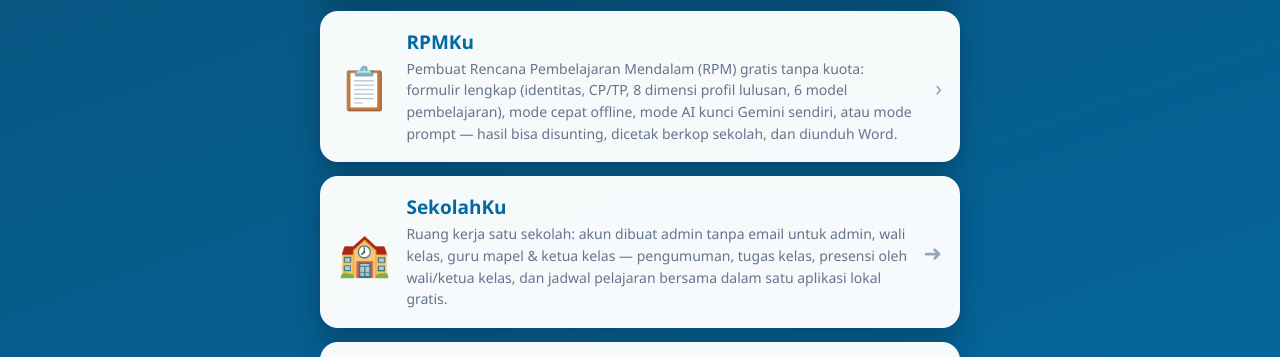
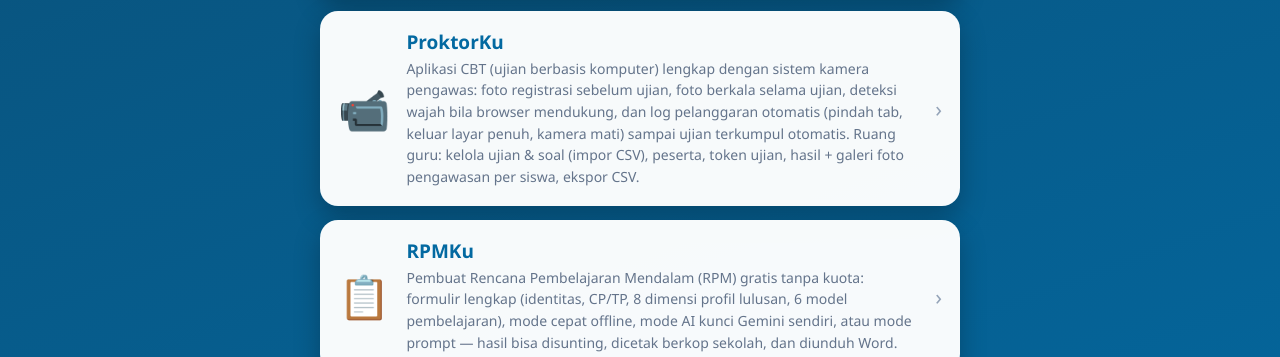
Before and after one commit to herrysalsabila12-ship-it/herrysalsabila12-ship-it.github.io, a plain HTML site: page index.html in a window 1280 px wide. Shown: the part 667-1024 px from the top of the page. Drawn offline with Linux system fonts and the light colour scheme.

Commit message:
Hub: tambah kartu ProktorKu

```diff
--- a/index.html
+++ b/index.html
@@ -37,6 +37,11 @@
   <a class="kartu" href="editor-kartu-pelajar/">
     <div class="ikon">✏️</div>
     <div><h2>Editor Kartu Pelajar</h2><p>Editor khusus kartu pelajar SMP Tarung Riwut format 1 sisi: semua isi di sisi depan — data siswa, barcode NISN, ketentuan ringkas, dan tanda tangan kepala sekolah berupa barcode NIP, tanpa halaman belakang. Terhubung ke database online 67 siswa: edit data, tambah foto, atur kota &amp; tanggal tanda tangan, lalu cetak 10 kartu per A4.</p></div>
+    <div class="panah">›</div>
+  </a>
+  <a class="kartu" href="proktorku/">
+    <div class="ikon">📹</div>
+    <div><h2>ProktorKu</h2><p>Aplikasi CBT (ujian berbasis komputer) lengkap dengan sistem kamera pengawas: foto registrasi sebelum ujian, foto berkala selama ujian, deteksi wajah bila browser mendukung, dan log pelanggaran otomatis (pindah tab, keluar layar penuh, kamera mati) sampai ujian terkumpul otomatis. Ruang guru: kelola ujian &amp; soal (impor CSV), peserta, token ujian, hasil + galeri foto pengawasan per siswa, ekspor CSV.</p></div>
     <div class="panah">›</div>
   </a>
 
```
